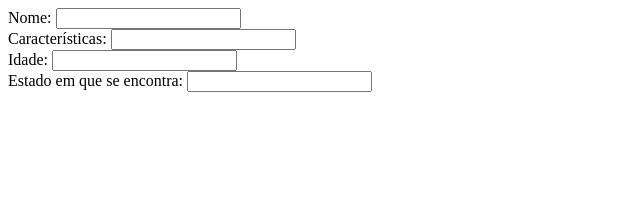
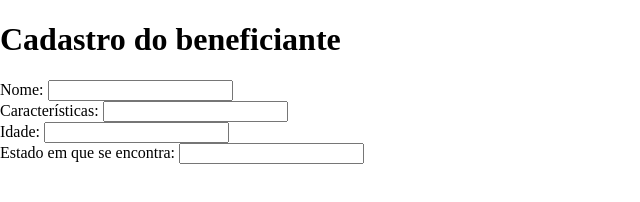
Before and after one commit to tarco123m/Projeto_agrinho_2023, a plain HTML site: page index.html in a window 1280 px wide. Shown: the whole page, without its empty margins (0-640 px from the left). Drawn offline with Linux system fonts and the light colour scheme.

Commit message:
Update index.html

```diff
--- a/index.html
+++ b/index.html
@@ -1,4 +1,11 @@
-<form action="/pagina-processa-dados-do-form" method="post">
+<!DOCTYPE html>
+<html lang="tp-br">
+  <header>
+    <link rel="stylesheet" type="text/css" href="style.css">
+    <meta charset="utf-8" />
+<h1>Cadastro do beneficiante</h1>
+
+    <form action="/pagina-processa-dados-do-form" method="post">
   <div>
     <label for="nome">Nome:</label>
     <input type="text" id="nome" />
```
